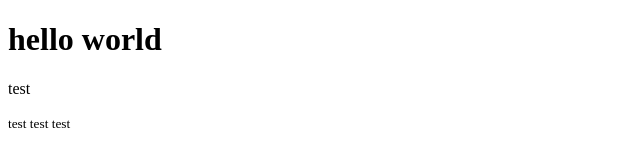
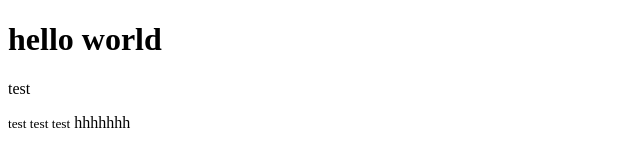
Before and after one commit to thurayax/awon-trainee, a plain HTML site: page index.html in a window 1280 px wide. Shown: the full height of the page, 0-640 px from the left. Drawn offline with Linux system fonts and the light colour scheme.

Commit message:
Update index.html

```diff
--- a/index.html
+++ b/index.html
@@ -9,5 +9,6 @@
     <h1>hello world</h1>
     <p>test</p>
     <small>test test test</small>
+    hhhhhhh
 </body>
 </html>
```
